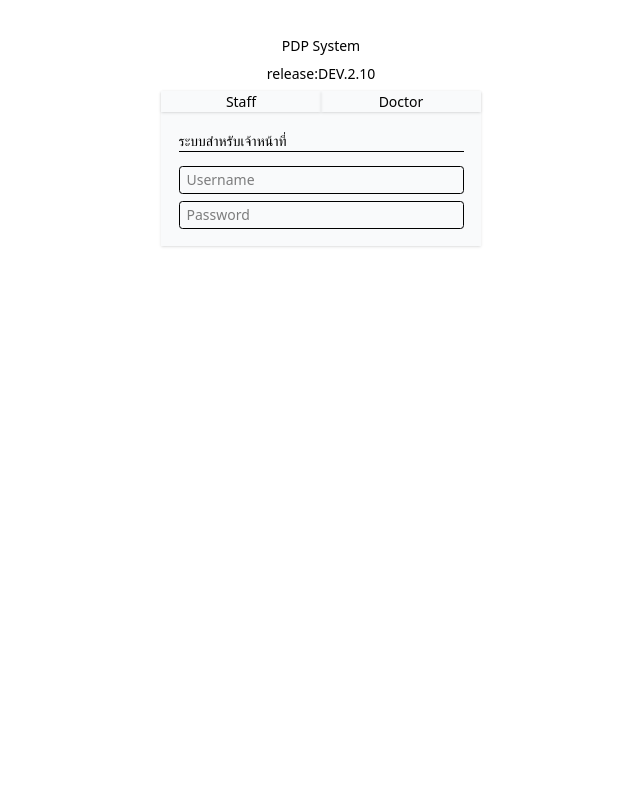
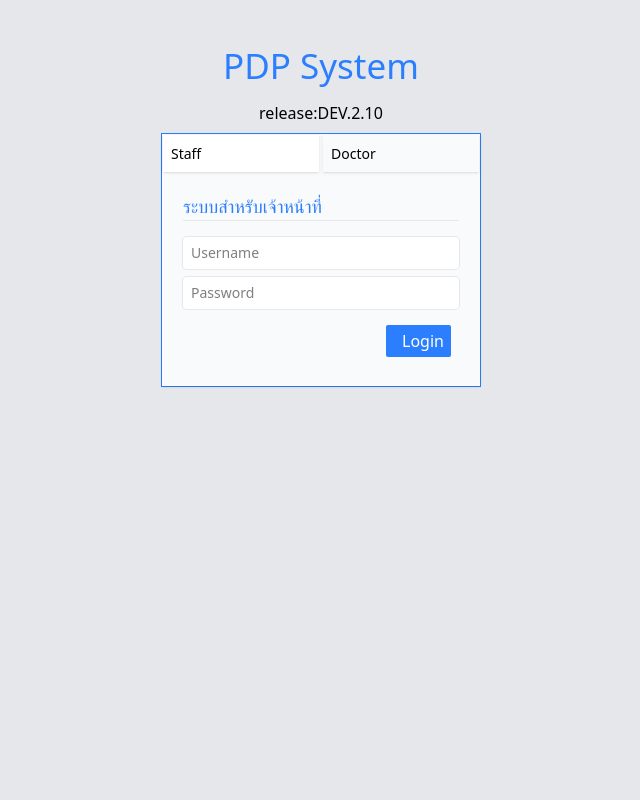
Before and after one commit to THAWITCHAI/pdp_demo, a PHP site: page /login.php in a window 1280 px wide. Shown: the whole page, without its empty margins (319-959 px from the left). Run offline with PHP 8.4, Linux system fonts and the light colour scheme.

Commit message:
Update login.php

```diff
--- a/auth/login.php
+++ b/auth/login.php
@@ -8,29 +8,35 @@
     <script src="https://unpkg.com/@tailwindcss/browser@4"></script>
 </head>
 <style>
-    *{
+    * {
         font-family: system-ui, -apple-system, BlinkMacSystemFont, 'Segoe UI', Roboto, Oxygen, Ubuntu, Cantarell, 'Open Sans', 'Helvetica Neue', sans-serif;
-        font-size: 14px;
     }
 </style>
 
-<body class="flex flex-col justify-start pt-10 items-center gap-2 w-full min-h-screen">
-    <div>
+<body class="flex flex-col justify-start pt-10 items-center gap-2 w-full min-h-screen bg-gray-200">
+    <div class="text-blue-500 font-light text-[35px]">
         PDP System
     </div>
     <h1>release:DEV.2.10</h1>
-    <div class="bg-gray-50 shadow-sm w-1/4">
-        <div class="w-full flex">
-            <button class="shadow-sm w-full">Staff</button>
-            <button class="shadow-sm w-full">Doctor</button>
-        </div>
-        <div class="w-full p-5 flex flex-col gap-4 justify-center items-center">
-            <h1 class="w-full">ระบบสำหรับเจ้าหน้าที่ <hr></h1>
-            <div class="flex flex-col gap-2 w-full">
-                <input class="border w-full h-[2rem] text-[16px] px-2  rounded-sm" type="text" placeholder="Username">
-                <input class="border w-full h-[2rem] text-[16px]  px-2 rounded-sm" type="text" placeholder="Password">
+    <div class="w-1/4 p-[1px] bg-blue-500">
+        <form action="" method="post" class="bg-gray-50 shadow-sm w-full p-[1px]">
+            <div class="w-full h-fit gap-[4px] flex">
+                <button class="shadow-sm cursor-pointer w-full text-start text-[14px] bg-white p-2">Staff</button>
+                <button class="shadow-sm cursor-pointer w-full text-start text-[14px] p-2">Doctor</button>
             </div>
-        </div>
+            <div class="w-full p-5 flex flex-col gap-4 justify-center items-center">
+                <h1 class="w-full">
+                    <p class="text-lg text-blue-500 border-b border-gray-200">ระบบสำหรับเจ้าหน้าที่</p>
+                </h1>
+                <div class="flex flex-col gap-2 w-full">
+                    <input required name="username" class="bg-white outline-none ring ring-gray-200  w-full h-[2rem] text-[14px] px-2  rounded-sm" type="text" placeholder="Username">
+                    <input required name="password" class="bg-white outline-none ring ring-gray-200 w-full h-[2rem] text-[14px]  px-2 rounded-sm" type="password" placeholder="Password">
+                    <div class="w-full p-2 flex justify-end items-center">
+                        <button type="submit" class="px-4 py-1 text-white rounded-xs cursor-pointer bg-blue-500 w-1/4">Login</button>
+                    </div>
+                </div>
+            </div>
+        </form>
     </div>
 </body>
 
```
